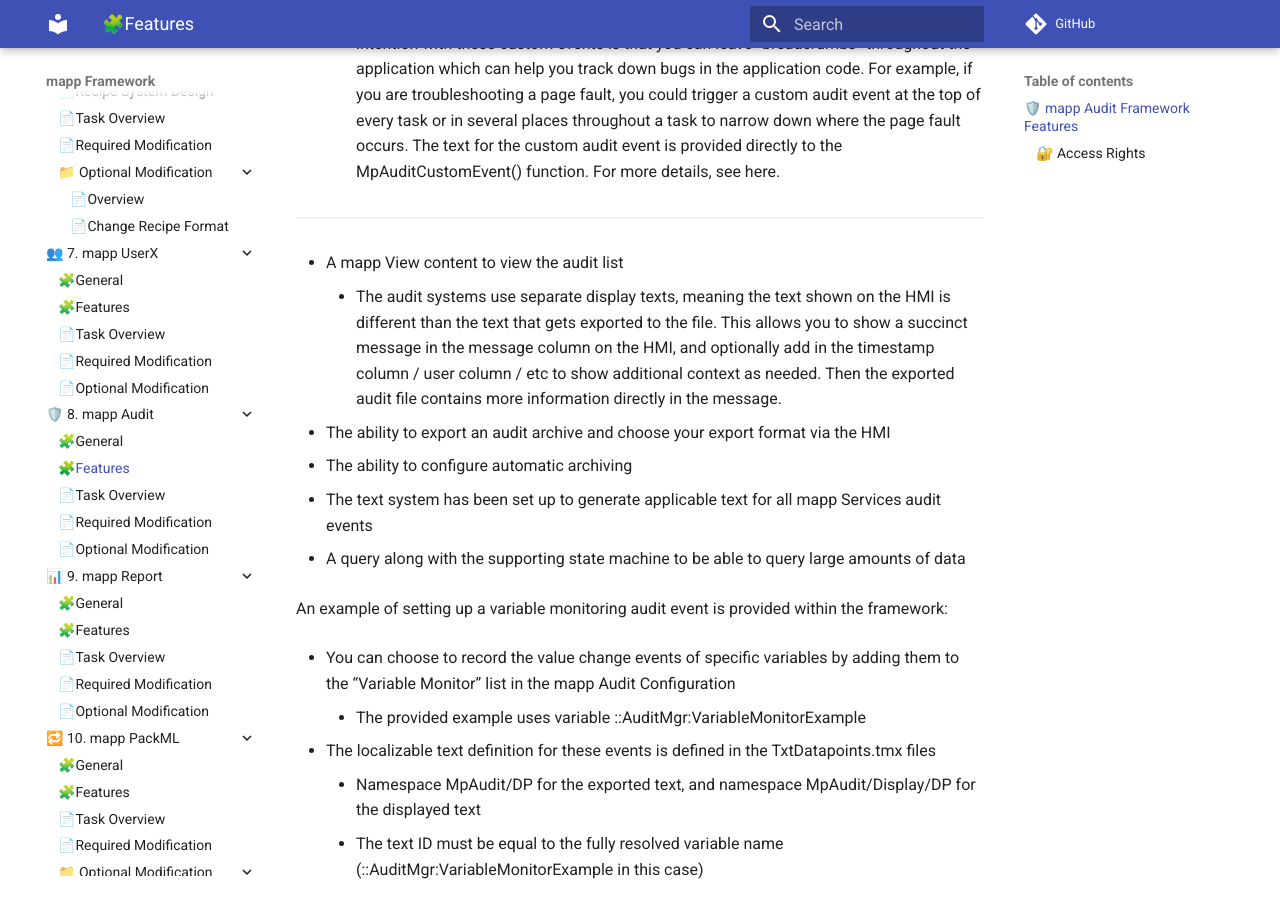
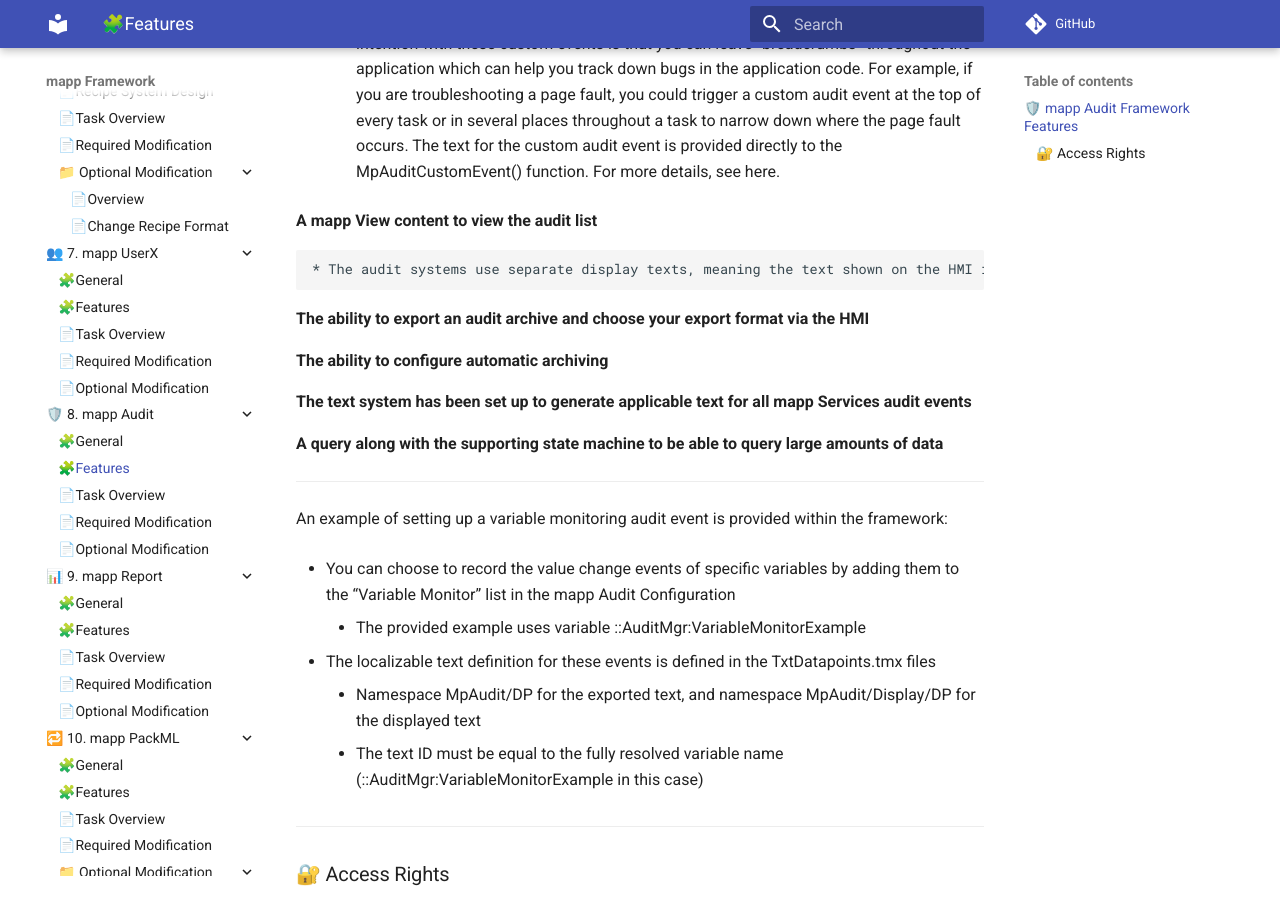
Before and after one commit to jaroslavkovar80/SSHClient, an MkDocs documentation site: the page built from docs/audit/features.md, in a window 1280 px wide and 900 px high, scrolled down 443 px. Built offline with MkDocs 1.6.1 and Material for MkDocs 9.7.7, drawn with Linux system fonts in a browser that asks for light colours; comment, search, counter and statistics services are not loaded.

```diff
--- a/docs/audit/features.md
+++ b/docs/audit/features.md
@@ -2,7 +2,7 @@
 
 The following features and functionality are included in the mapp Audit Framework:
 
-Two audit systems:
+**Two audit systems:**
 
   * mapp Services events
 
@@ -12,19 +12,19 @@ Two audit systems:
 
      * This audit trail can be used for debugging and troubleshooting the application. The intention with these custom events is that you can leave “breadcrumbs” throughout the application which can help you track down bugs in the application code. For example, if you are troubleshooting a page fault, you could trigger a custom audit event at the top of every task or in several places throughout a task to narrow down where the page fault occurs. The text for the custom audit event is provided directly to the MpAuditCustomEvent() function. For more details, see here.
 
-----
-
-* A mapp View content to view the audit list
+**A mapp View content to view the audit list**
 
     * The audit systems use separate display texts, meaning the text shown on the HMI is different than the text that gets exported to the file. This allows you to show a succinct message in the message column on the HMI, and optionally add in the timestamp column / user column / etc to show additional context as needed. Then the exported audit file contains more information directly in the message.
 
-* The ability to export an audit archive and choose your export format via the HMI
+**The ability to export an audit archive and choose your export format via the HMI**
 
-* The ability to configure automatic archiving
+**The ability to configure automatic archiving**
 
-* The text system has been set up to generate applicable text for all mapp Services audit events
+**The text system has been set up to generate applicable text for all mapp Services audit events**
 
-* A query along with the supporting state machine to be able to query large amounts of data
+**A query along with the supporting state machine to be able to query large amounts of data**
+
+----
 
 An example of setting up a variable monitoring audit event is provided within the framework:
 
```
